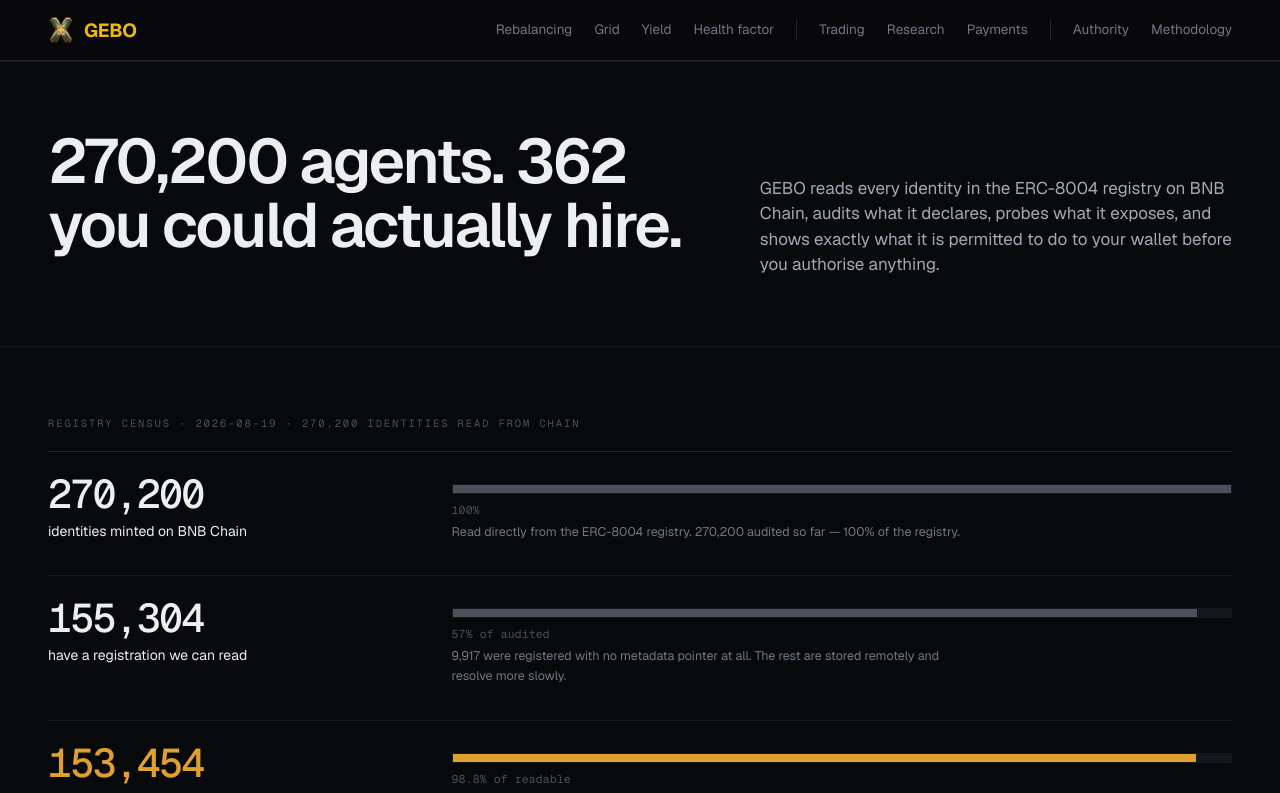
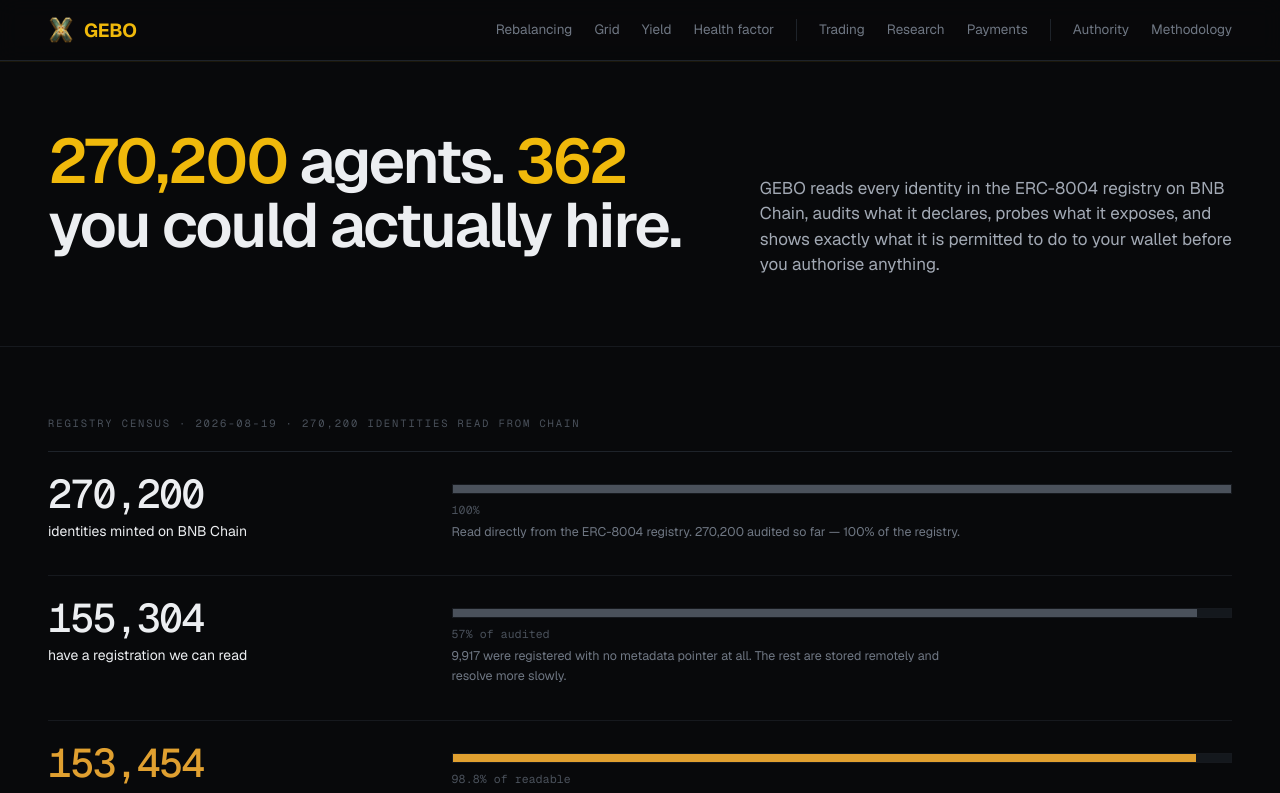
Before and after one commit to Kryptopacy/gebo, a Next.js app: page / in a window 1280 px wide. Shown: the top 793 px of the page. Built offline with nearby package versions, Linux system fonts and the light colour scheme; no server answers; the database is empty.

Commit message:
ui: highlight hero numbers in accent color

```diff
--- a/app/page.tsx
+++ b/app/page.tsx
@@ -79,7 +79,10 @@ export default async function Home() {
       <section className="band">
         <div className="shell">
           <div className="headline-pair">
-            <h1>{CENSUS.tokensMinted.toLocaleString()} agents. {CENSUS.callable.toLocaleString()} you could actually hire.</h1>
+            <h1>
+              <span style={{ color: "var(--accent)" }}>{CENSUS.tokensMinted.toLocaleString()}</span> agents.{" "}
+              <span style={{ color: "var(--accent)" }}>{CENSUS.callable.toLocaleString()}</span> you could actually hire.
+            </h1>
             <p className="standfirst">
               GEBO reads every identity in the ERC-8004 registry on BNB Chain, audits what it
               declares, probes what it exposes, and shows exactly what it is permitted to do
```
